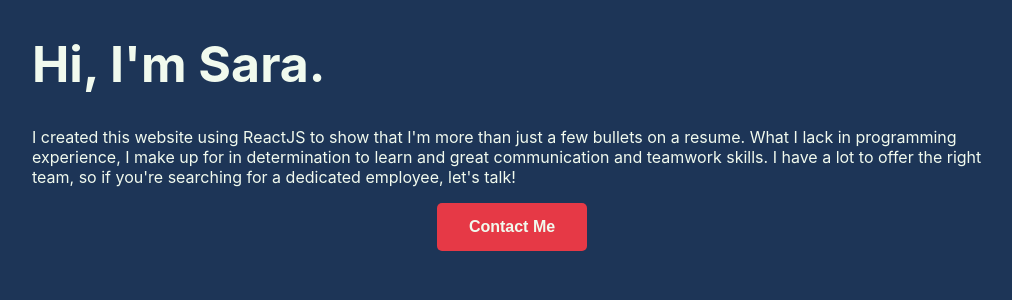
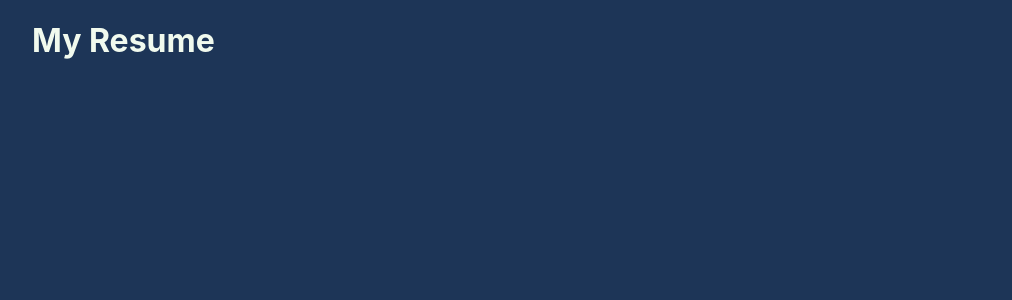
Before and after one commit to snwilliams/personal-site, a React (Create React App) app: page /resume in a window 1280 px wide. Shown: the top 300 px of the page, without its empty margins (128-1140 px from the left). Built offline with nearby package versions, Linux system fonts and the light colour scheme.

Commit message:
added Router to project and started building Nav page

```diff
--- a/package.json
+++ b/package.json
@@ -8,6 +8,8 @@
     "@testing-library/user-event": "^13.5.0",
     "react": "^18.1.0",
     "react-dom": "^18.1.0",
+    "react-router": "^0.0.0-experimental-compat.6",
+    "react-router-dom": "^0.0.0-experimental-compat.6",
     "react-scripts": "5.0.1",
     "web-vitals": "^2.1.4"
   },
--- a/src/App.js
+++ b/src/App.js
@@ -1,15 +1,14 @@
 import './App.css';
+import { Routes, Route } from 'react-router';
+import { Home, Resume, MyProjects } from "./pages";
 
 function App() {
   return (
-    <div>
-      <h1 className="intro-text">Hi, I'm Sara.</h1>
-      <p>I created this website using ReactJS to show that I'm more than just a few bullets on a resume. What I lack in programming experience, I
-        make up for in determination to learn and great communication and teamwork skills. I have a lot to offer the right team, so if you're
-        searching for a dedicated employee, let's talk!
-      </p>
-      <a href="mailto:sara.williams.n@gmail.com"><button className="contact-me">Contact Me</button></a>
-    </div>
+    <Routes>
+      <Route path="/" element={<Home />} />
+      <Route path="/resume" element={<Resume />} />
+      <Route path="/projects" element={<MyProjects />} />
+    </Routes>
   );
 }
 
--- a/src/index.js
+++ b/src/index.js
@@ -2,9 +2,12 @@ import React from 'react';
 import ReactDOM from 'react-dom/client';
 import './index.css';
 import App from './App';
+import { BrowserRouter as Router } from 'react-router-dom';
 
 
 const root = ReactDOM.createRoot(document.getElementById('root'));
 root.render(
-    <App />
+    <Router>
+        <App />
+    </Router>
 );
--- /dev/null
+++ b/src/pages.js
@@ -0,0 +1,28 @@
+export function Home() {
+    return(
+        <div>
+            <h1 className="intro-text">Hi, I'm Sara.</h1>
+            <p>I created this website using ReactJS to show that I'm more than just a few bullets on a resume. What I lack in programming experience, I
+            make up for in determination to learn and great communication and teamwork skills. I have a lot to offer the right team, so if you're
+            searching for a dedicated employee, let's talk!
+            </p>
+            <a href="mailto:sara.williams.n@gmail.com"><button className="contact-me">Contact Me</button></a>
+        </div>
+    );
+}
+
+export function Resume() {
+    return (
+        <div>
+            <h1>My Resume</h1>
+        </div>
+    );
+}
+
+export function MyProjects() {
+    return (
+        <div>
+            <h1>My Projects</h1>
+        </div>
+    );
+}
```
Also changed, not shown: src/Nav.js (added), 1 other file (tests, documents, lock files or other folders).
